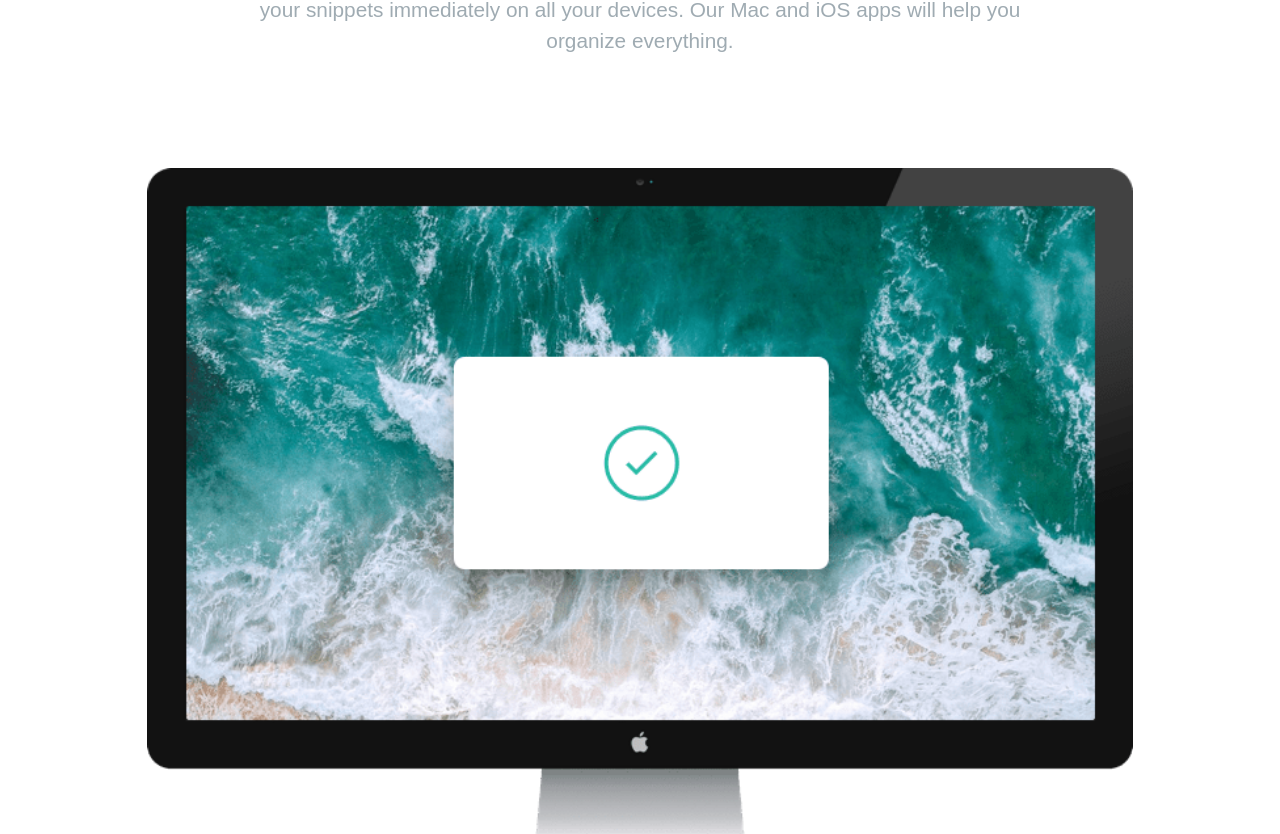
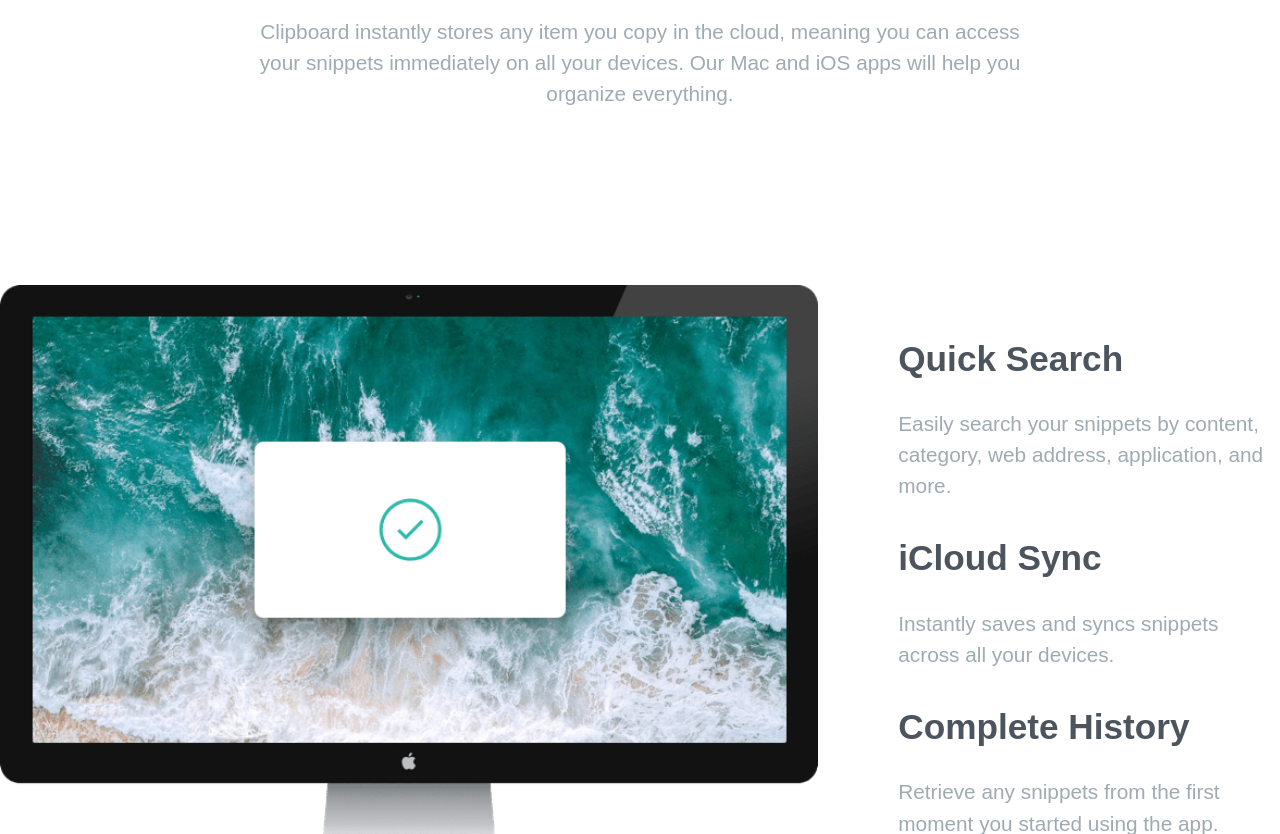
Before and after one commit to Anthony-Code6/clipboard-landing-page, an Angular app: page /home in a window 1280 px wide. Shown: the part 786-1620 px from the top of the page. Built offline with nearby package versions, Linux system fonts and the light colour scheme; a web font is replaced by a local one.

Commit message:
Update page informacion e imagen

```diff
--- a/src/app/pages/home/home.component.html
+++ b/src/app/pages/home/home.component.html
@@ -23,12 +23,12 @@
             <app-dscriptions [contenido]="contenido2()" />
         </div>
     </div>
-    <div class="descripcion container-fluid">
-        <div class="row">
-            <div class="col-auto" id="logo-keep">
-                <app-imagen [imgUrl]="img1()" [imgWidth]="1300" [imgHeight]="widthImg1()" altImg="Imagen 1" />
+    <div class="descripcion ">
+        <div class="row-descripcion">
+            <div id="logo-keep">
+                <app-imagen [imgUrl]="img1()" [imgWidth]="1300" [imgHeight]="heightImg1()" altImg="Imagen 1" />
             </div>
-            <div class="col-auto col-sm-12" id="contenido-keep">
+            <div id="contenido-keep">
                 @for (item of listcontent(); track $index) {
                 <app-dscriptions [contenido]="item" />
                 }
@@ -43,7 +43,7 @@
             <app-dscriptions [contenido]="contenido3()" />
         </div>
         <div id="img-access">
-            <app-imagen [imgUrl]="img2()" [imgWidth]="200" [imgHeight]="widthImg()" altImg="Imagen 2" />
+            <app-imagen [imgUrl]="img2()" [imgWidth]="200" [imgHeight]="heightImg()" altImg="Imagen 2" />
         </div>
     </div>
 </section>
--- a/src/app/pages/home/home.component.scss
+++ b/src/app/pages/home/home.component.scss
@@ -17,7 +17,7 @@
 }
 
 #details-keep {
-    padding: 8rem 0;
+    padding: 7.3rem 0;
     .container {
         text-align: center;
         max-width: 820px !important;
@@ -25,12 +25,12 @@
 
     .descripcion {
         margin-top: 6rem;
-        .row {
+        .row-descripcion {
             display: flex;
             align-items: center;
             gap: 80px;
             #logo-keep {
-                padding-left: 0;
+                padding-left: -30px;
                 padding-right: 0;
                 margin: 0;
             }
@@ -39,9 +39,8 @@
                 flex-direction: column;
                 gap: 20px;
                 align-items: center;
-                justify-content: center; // Para centrar el contenido horizontalmente
-                width: 460px; // Establece el ancho fijo
-                flex-shrink: 0;
+                justify-content: center;
+                width: 460px;
             }
         }
     }
@@ -103,7 +102,7 @@
     padding: 5rem 0;
 }
 
-@media screen and (max-width: 1552px) {
+@media screen and (max-width: 1000px) {
     #details-keep {
         padding: 4rem 0;
         .container {
@@ -113,8 +112,9 @@
 
         .descripcion {
             margin-top: 6rem;
-            .row {
+            .row-descripcion {
                 justify-content: center;
+                flex-direction: column;
                 #logo-keep {
                     padding-left: 12px;
                     padding-right: 12px;
--- a/src/app/pages/home/home.component.ts
+++ b/src/app/pages/home/home.component.ts
@@ -17,8 +17,9 @@ import { Contenido } from '../../core/models/contenido';
 export class HomeComponent {
 
   // variables
-  widthImg = signal<number>(600)
-  widthImg1 = signal<number>(750)
+  heightImg = signal<number>(600)
+  widthImg1 = signal<number>(1300)
+  heightImg1 = signal<number>(750)
 
   logo = signal<string>('assets/images/logo.svg')
 
@@ -114,16 +115,18 @@ export class HomeComponent {
 
     const width = target.innerWidth
     if (width < 1553) {
+      this.heightImg1.set(width * 0.7)
       this.widthImg1.set(width * 0.7)
     } else {
-      this.widthImg1.set(750)
+      this.heightImg1.set(750)
+      this.widthImg1.set(1300)
     }
 
     if (width < 830) {
-      this.widthImg.set(width * 0.7)
+      this.heightImg.set(width * 0.7)
 
     } else {
-      this.widthImg.set(600);
+      this.heightImg.set(600);
     }
 
 
--- a/src/app/shared/components/imagen/imagen.component.scss
+++ b/src/app/shared/components/imagen/imagen.component.scss
@@ -1,5 +1,5 @@
 img{
-    display: block;
+    display: inline-block;
     object-fit: contain;
     width: 100%;
 }
```
